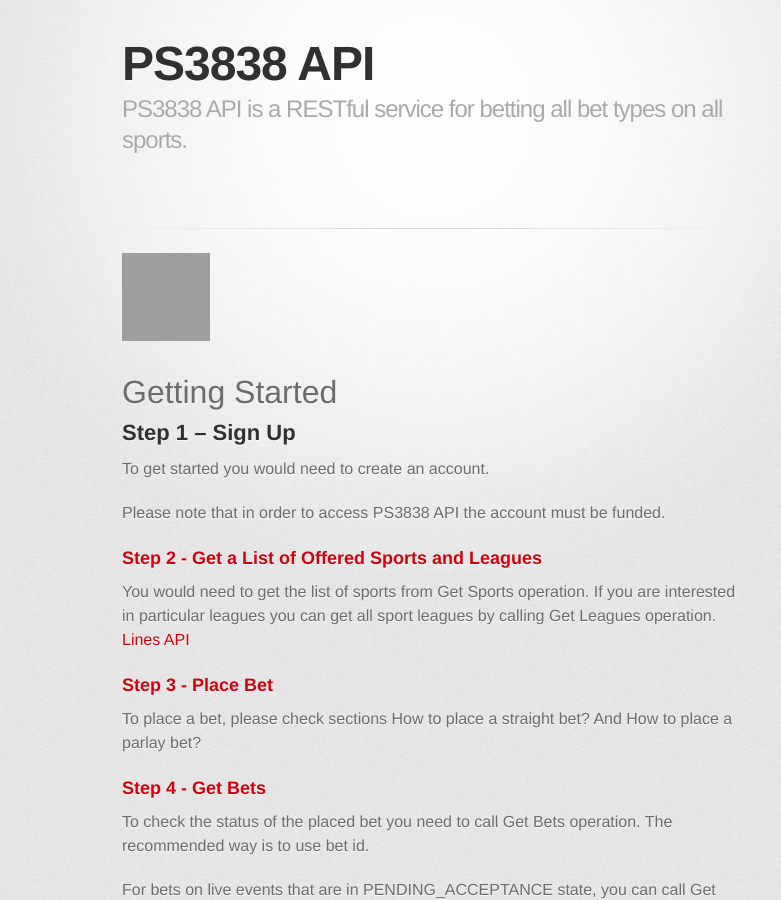
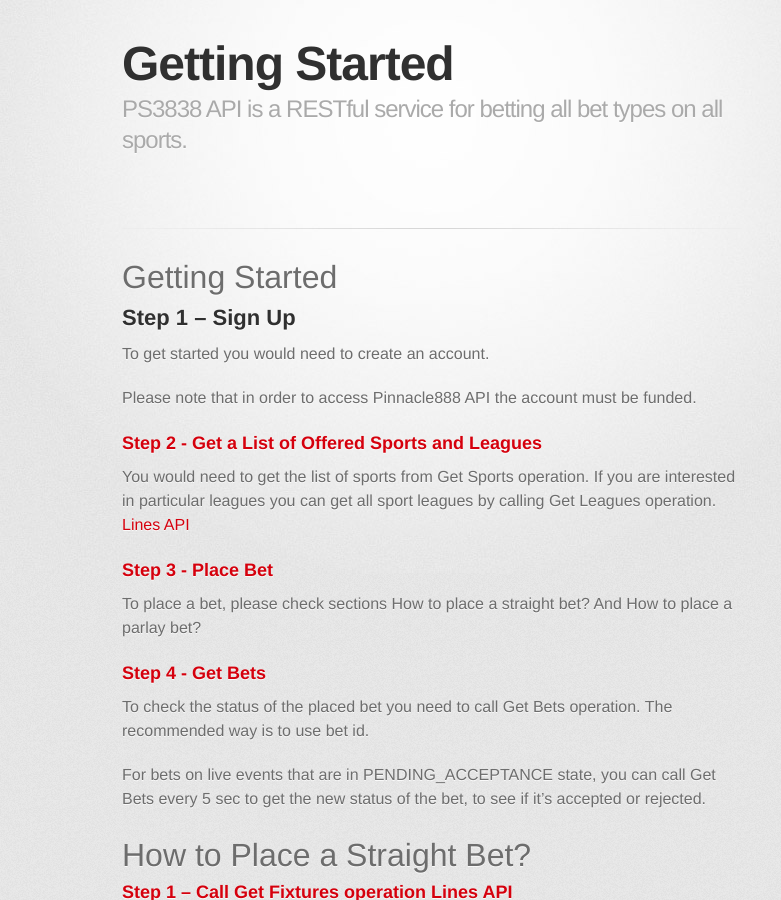
Before and after one commit to Pinny888/pinny888.github.io, a Jekyll site: the page built from GettingStarted.md, in a window 1280 px wide and 900 px high. Shown: the whole window, without its empty margins (208-989 px from the left). Built offline with Jekyll 4.4.1, drawn with Linux system fonts in a browser that asks for light colours; some web fonts are replaced; our own code applies the rules of GitHub Pages for plain Markdown files; some of the changed lines change nothing that is shown; grey boxes are pictures that could not be loaded.

Commit message:
Update GettingStarted.md

```diff
--- a/GettingStarted.md
+++ b/GettingStarted.md
@@ -1,15 +1,15 @@
-[<img _ngcontent-c2="" src="https://avatars1.githubusercontent.com/u/28770833?s=88&v=4" style="background-color: transparent;">](https://ps3838api.github.io)
+
 
 # Getting Started
 ## Step 1 – Sign Up
 
 To get started you would need to create an account.
 
-Please note that in order to access PS3838 API the account must be funded.
+Please note that in order to access Pinnacle888 API the account must be funded.
 
 ### Step 2 - Get a List of Offered Sports and Leagues
 
-You would need to get the list of sports from Get Sports operation. If you are interested in particular leagues you can get all sport leagues by calling Get Leagues operation. **[Lines API](https://ps3838api.github.io/docs?api=lines)**
+You would need to get the list of sports from Get Sports operation. If you are interested in particular leagues you can get all sport leagues by calling Get Leagues operation. **[Lines API](https://pinny888.github.io/docs?api=lines)**
 
 
 ### Step 3 - Place Bet
@@ -24,22 +24,22 @@
 
 # How to Place a Straight Bet?
 
-### Step 1 – Call Get Fixtures operation **[Lines API](https://ps3838api.github.io/docs?api=lines)**
+### Step 1 – Call Get Fixtures operation **[Lines API](https://pinny888.github.io/docs?api=lines)**
 
 
 This will return the list of events that are currently offered. To get updates use delta requests (with since parameter).
 
-### Step 2 – Call Get Odds operation **[Lines API](https://ps3838api.github.io/docs?api=lines)**
+### Step 2 – Call Get Odds operation **[Lines API](https://pinny888.github.io/docs?api=lines)**
 
 
 This will return the list of odds that are currently offered. To get updates use delta requests (with since parameter).
 
-### Step 3 - Get Line (optional)  **[Lines API](https://ps3838api.github.io/docs?api=lines)**
+### Step 3 - Get Line (optional)  **[Lines API](https://pinny888.github.io/docs?api=lines)**
 
 
 Call Get Line operation if you need exact stake limits or if you are interested only in a specific line. Please note that the limits in the Get Feed response are just general limits. Limits in the Get Line response are the exact limits.
 
-### Step 4 - Place Bet **[Bets API](https://ps3838api.github.io/docs?api=bets)**
+### Step 4 - Place Bet **[Bets API](https://pinny888.github.io/docs?api=bets)**
 
 
 To place a bet you need to call Place Bet operation.
@@ -99,25 +99,25 @@
 
 # How to Place a Parlay Bet?
 
-### Step 1 – Call Get Fixtures operation. **[Lines API](https://ps3838api.github.io/docs?api=lines)**
+### Step 1 – Call Get Fixtures operation. **[Lines API](https://pinny888.github.io/docs?api=lines)**
 
 This will return the list of events that are currently offered. To get updates use delta requests (with since parameter)
 
-### Step 2 – Call Get Odds operation. **[Lines API](https://ps3838api.github.io/docs?api=lines)**
+### Step 2 – Call Get Odds operation. **[Lines API](https://pinny888.github.io/docs?api=lines)**
 
 This will return the list of odds that are currently offered. To get updates use delta requests (with since parameter)
 
-### Step 3 – Call Get Parlay Lines operation. **[Lines API](https://ps3838api.github.io/docs?api=lines)**
+### Step 3 – Call Get Parlay Lines operation. **[Lines API](https://pinny888.github.io/docs?api=lines)**
 
 For each event and bet type you want to bet on, construct a Leg object for Get Parlay Lines call and submit your request using
 
-#### POST /line/parlay **[Lines API](https://ps3838api.github.io/docs?api=lines)**
+#### POST /line/parlay **[Lines API](https://pinny888.github.io/docs?api=lines)**
 
 If response contains Invalid Legs – remove them and resubmit the request.
 
 If response have status = ‘VALID’ – place parlay bet request can be created.
 
-### Step 4 – Call Place Parlay Bet. **[Bets API](https://ps3838api.github.io/docs?api=bets)**
+### Step 4 – Call Place Parlay Bet. **[Bets API](https://pinny888.github.io/docs?api=bets)**
 
 
 Construct a list of legs using lineId values from Get Parlay Lines response and specify roundRobbinOptions out of those retuned in Get Parlay Lines response.
```
